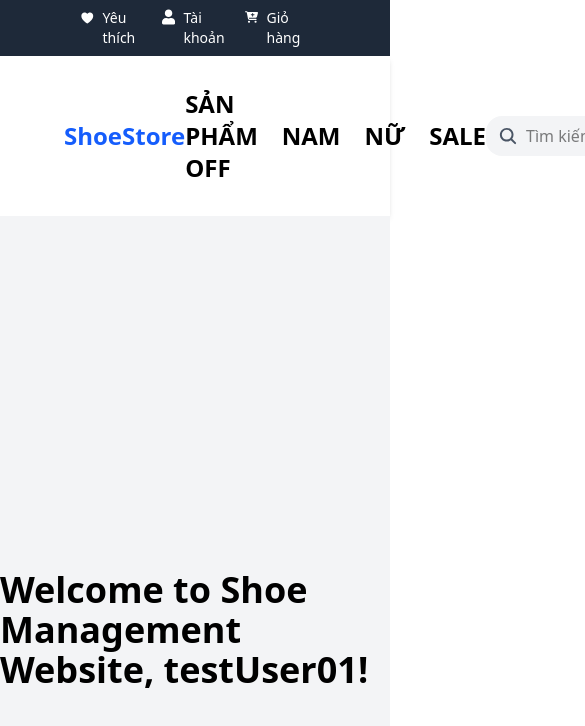
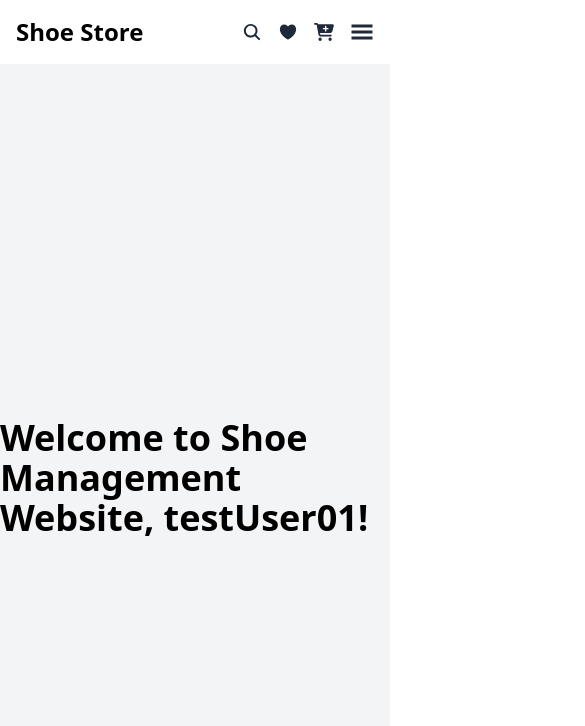
Before and after one commit to mrDanh11/Ecommerce_ShoeStore, a React (Vite) app in the folder frontend/: page / in a window 390 px wide. Shown: the top 726 px of the page, 585 px wide, since content can reach past the window. Built offline with nearby package versions, Linux system fonts and the light colour scheme.

Commit message:
Responsive navbar and topbar, modify minicart (not yet finished)

```diff
--- a/frontend/src/components/Minicart.jsx
+++ b/frontend/src/components/Minicart.jsx
@@ -1,8 +1,7 @@
 import imgTorpedo from '../assets/Pro_ALP2401_1.jpg';
 import imgToro from '../assets/Pro_AV00205_1.jpeg';
 import imgRobusto from '../assets/Pro_AV00214_1.jpg';
-import { FiTrash2 } from "react-icons/fi";
-import { useState } from 'react';
+import { TiDelete } from "react-icons/ti";
 
 const Minicart = () => {
   const cartItems = [
@@ -13,7 +12,7 @@ const Minicart = () => {
       color: 'Trắng',
       qty: 1,
       size: 8,
-      price: 42
+      price: 260000
     },
     {
       productId: 2,
@@ -22,7 +21,7 @@ const Minicart = () => {
       color: 'Xám',
       qty: 1,
       size: 9,
-      price: 42
+      price: 270000
     },
     {
       productId: 3,
@@ -31,28 +30,47 @@ const Minicart = () => {
       color: 'Đen',
       qty: 2,
       size: 10,
-      price: 72
+      price: 320000
     }
   ]
 
+  const subtotal = cartItems.reduce((sum, item) => sum + item.price * item.qty, 0)
+  const shipping = subtotal * 0.2
+
+  const toVND = (value) => {
+    value = value.toString().replace(/\./g, "");
+    const formatted = new Intl.NumberFormat("it-IT", {
+      style: "currency",
+      currency: "VND",
+      })
+      .format(value)
+      .replace("₫", "")
+      .trim();
+
+    return formatted;
+  }
+
   return (
-    <div className="absolute -right-5 top-5 w-96 bg-white rounded-xl shadow-lg z-50 p-6">
+    <div className="absolute -right-5 top-5 w-104 bg-white rounded-xl shadow-lg z-50 p-5">
       {/* Items */}
       <div className="space-y-4">
         {
           cartItems.map((product, index) => (
-            <div key={index} className="flex items-start space-x-4">
-              <img src={product.img} alt={product.name} className="w-22 h-22 object-cover rounded" />
-              <div className="flex-1">
+            <div key={index} className="flex items-center space-x-3">
+              <button className="text-gray-500 text-xl hover:text-gray-700 z-10 cursor-pointer">
+                <TiDelete className="h-7 w-7"/>
+              </button>
+              <img src={product.img} alt={product.name} className="w-26 h-full object-cover rounded" />
+              <div className="flex-1 ml-2">
                 <h4 className="font-semibold text-gray-700">{product.name}</h4>
                 <p className="text-xs text-gray-600">Màu: {product.color}<br/>Size: US {product.size}</p>
-                <div className="flex justify-center items-center rounded mt-3 w-fit">
-                  <button className="px-3 py-1 text-gray-700 bg-gray-100 hover:bg-gray-200">−</button>
+                <div className="flex justify-center items-center rounded mt-2 w-fit">
+                  <button className="px-3 py-1 text-gray-700 bg-gray-100 hover:bg-gray-200 cursor-pointer">−</button>
                   <span className="px-4 text-gray-800">{product.qty}</span>
-                  <button className="px-3 py-1 text-gray-700 bg-gray-100 hover:bg-gray-200">+</button>
+                  <button className="px-3 py-1 text-gray-700 bg-gray-100 hover:bg-gray-200 cursor-pointer">+</button>
                 </div>
               </div>
-              <div className="text-sm text-gray-800 font-bold">${product.price}</div>
+              <div className="text-sm text-gray-800 font-bold self-start">{toVND(product.price)}</div>
             </div>
           ))
         }
@@ -62,20 +80,20 @@ const Minicart = () => {
       <div className="border-t mt-4 pt-4 text-sm text-gray-800 font-bold">
         <div className="flex justify-between">
           <span>Tổng số tiền</span>
-          <span className="font-semibold">${cartItems.reduce((sum, item) => sum + item.price * item.qty, 0)}</span>
+          <span className="font-bold">{toVND(subtotal)}</span>
         </div>
         <div className="flex justify-between">
           <span>Phí vận chuyển</span>
-          <span className="text-green-600">FREE</span>
+          <span className="text-green-600">{toVND(shipping)}</span>
         </div>
       </div>
 
       {/* Buttons */}
       <div className="mt-6">
-        <button className="w-full bg-blue-500 hover:bg-blue-600 text-white py-2 rounded-lg text-sm font-semibold">
+        <button className="w-full bg-blue-500 hover:bg-blue-600 text-white py-2 rounded-lg text-sm font-semibold cursor-pointer">
           XEM GIỎ HÀNG
         </button>
-        <button className="w-full mt-2 bg-gray-200 hover:bg-gray-300 text-black py-2 rounded-lg text-sm font-semibold">
+        <button className="w-full mt-2 bg-gray-200 hover:bg-gray-300 text-black py-2 rounded-lg text-sm font-semibold cursor-pointer">
           THANH TOÁN
         </button>
       </div>
--- a/frontend/src/components/Navbar.jsx
+++ b/frontend/src/components/Navbar.jsx
@@ -1,43 +1,124 @@
-import { useState } from "react";
+import { useState, useEffect } from "react";
 import { Link } from "react-router-dom";
-import { IoSearch } from "react-icons/io5";
+import { IoSearch, IoHeart } from "react-icons/io5";
+import { FaCartPlus } from "react-icons/fa6";
+import { GiHamburgerMenu } from "react-icons/gi";
+import { FaArrowRight } from "react-icons/fa6";
 
 const Navbar = () => {
+  const [showSearch, setShowSearch] = useState(false);
   const [searchTerm, setSearchTerm] = useState("");
+  const [menuOpen, setMenuOpen] = useState(false);
 
-  const handleSearch = (e) => {
+  const handleSearchSubmit = (e) => {
     e.preventDefault();
-    // Xử lý tìm kiếm, có thể gọi API hoặc điều hướng
-    console.log("Searching for:", searchTerm);
+    console.log("Searching:", searchTerm);
   };
 
+  // Dùng để ẩn thanh search khi resize từ trạng thái mobile về tablet và desktop
+  useEffect(() => {
+    const handleResize = () => {
+      if (window.innerWidth >= 640) {
+        setShowSearch(false);
+      }
+    };
+    window.addEventListener("resize", handleResize);
+    handleResize();
+    return () => window.removeEventListener("resize", handleResize);
+  }, []);
+
+
   return (
-    <nav className="bg-white shadow-md px-16 py-8 flex justify-between items-center">
-      {/* Left - Logo */}
-      <Link to="/" className="text-2xl font-bold text-blue-600">
-        ShoeStore
-      </Link>
+    <nav className="bg-white shadow-md px-4 md:px-12 lg:px-16 py-4 flex flex-col">
+      <div className="flex justify-between items-center">
+        {/* Logo */}
+        <Link to="/" className="text-2xl font-bold text-black">
+          Shoe Store
+        </Link>
 
-      {/* Center - Menu Links */}
-      <div className="space-x-6">
-        <Link to="#" className="text-black text-2xl font-bold hover:text-gray-600 uppercase">Sản phẩm</Link>
-        <Link to="#" className="text-black text-2xl font-bold hover:text-gray-600 uppercase">Nam</Link>
-        <Link to="#" className="text-black text-2xl font-bold hover:text-gray-600 uppercase">Nữ</Link>
-        <Link to="#" className="text-black text-2xl font-bold hover:text-gray-600 uppercase">Sale Off</Link>
+        {/* Menu links - desktop */}
+        <div className="hidden lg:flex space-x-6">
+          <Link to="#" className="text-black font-semibold hover:text-gray-600 uppercase">Sản phẩm</Link>
+          <Link to="#" className="text-black font-semibold hover:text-gray-600 uppercase">Nam</Link>
+          <Link to="#" className="text-black font-semibold hover:text-gray-600 uppercase">Nữ</Link>
+          <Link to="#" className="text-black font-semibold hover:text-gray-600 uppercase">Sale Off</Link>
+        </div>
+
+        {/* Right icons */}
+        <div className="flex space-x-4 items-center">
+          {/* Search form - desktop */}
+          <form
+            onSubmit={handleSearchSubmit}
+            className="relative hidden sm:block"
+          >
+            <button
+              type="submit"
+              className="absolute left-0 top-0 h-full px-3 flex items-center justify-center text-gray-600 text-xl focus:outline-none"
+              tabIndex={-1}
+              aria-label="Tìm kiếm"
+            >
+              <IoSearch className="cursor-pointer" />
+            </button>
+            <input
+              type="text"
+              value={searchTerm}
+              onChange={(e) => setSearchTerm(e.target.value)}
+              placeholder="Tìm kiếm"
+              className="bg-gray-100 pl-10 pr-3 py-2 rounded-2xl border-none focus:outline-none text-black"
+            />
+          </form>
+
+          {/* Search icon - mobile */}
+          <IoSearch
+            onClick={() => setShowSearch(!showSearch)}
+            className="text-xl cursor-pointer text-gray-800 block sm:hidden"
+          />
+
+          {/* Favorite - only mobile */}
+          <IoHeart className="text-xl cursor-pointer text-gray-800 lg:hidden" />
+
+          {/* Cart - only mobile */}
+          <FaCartPlus className="text-xl cursor-pointer text-gray-800 lg:hidden" />
+
+          {/* Hamburger - only mobile */}
+          <GiHamburgerMenu
+            onClick={() => setMenuOpen(!menuOpen)}
+            className="text-2xl text-gray-800 lg:hidden"
+          />
+        </div>
       </div>
 
-      {/* Right - Search*/}
-      <div className="flex items-center space-x-4 relative">
-        <form onSubmit={handleSearch} className="relative">
-          <IoSearch className="absolute left-3 top-1/2 -translate-y-1/2 text-gray-600 text-xl" />
-          <input type="text"
-          value={searchTerm}
-          onChange={(e) => setSearchTerm(e.target.value)}
-          placeholder="Tìm kiếm"
-          className="bg-gray-100 mr-2.5 pl-10 pr-3 py-2 rounded-2xl border-none focus:outline-none text-black" />
+      {/* Search bar */}
+      {showSearch && (
+        <form
+          onSubmit={handleSearchSubmit}
+          className="mt-4 flex items-center border border-gray-300 rounded overflow-hidden"
+        >
+          <input
+            type="text"
+            value={searchTerm}
+            onChange={(e) => setSearchTerm(e.target.value)}
+            placeholder="Tìm kiếm"
+            className="flex-1 px-4 py-2 focus:outline-none"
+          />
+          <button
+            type="submit"
+            className="cursor-pointer text-white px-4 py-2 h-fit"
+          >
+            <FaArrowRight className="text-black"/>
+          </button>
         </form>
-      </div>
+      )}
 
+      {/* Mobile menu */}
+      {menuOpen && (
+        <div className="mt-4 flex flex-col space-y-2 lg:hidden">
+          <Link to="#" className="text-black font-semibold">Sản phẩm</Link>
+          <Link to="#" className="text-black font-semibold">Nam</Link>
+          <Link to="#" className="text-black font-semibold">Nữ</Link>
+          <Link to="#" className="text-black font-semibold">Sale Off</Link>
+        </div>
+      )}
     </nav>
   );
 };
--- a/frontend/src/components/Topbar.jsx
+++ b/frontend/src/components/Topbar.jsx
@@ -5,41 +5,37 @@ import { FaUser } from "react-icons/fa";
 import { FaCartPlus } from "react-icons/fa6";
 import Minicart from './Minicart';
 
-
 const Topbar = () => {
   const [showMinicart, setShowMinicart] = useState(false);
 
   return (
-    <div className="bg-gray-800 text-white">
-      <div className="container mx-auto flex justify-end items-center py-2 px-20 space-x-4">
-        {/* Wish List */}
+    <div className="bg-gray-800 text-white hidden lg:flex justify-end items-center py-2 px-20 space-x-4">
+      {/* Yêu thích */}
       <Link to="/" className="flex space-x-2">
         <IoHeart className="h-5 w-5 text-white" />
         <span className="text-sm hover:text-blue-200">Yêu thích</span>
       </Link>
 
-        {/* User */}
+      {/* Tài khoản */}
       <Link to="/" className="flex space-x-2">
-          <FaUser className="h-4.5 w-4.5 text-white" />
+        <FaUser className="h-5 w-5 text-white" />
         <span className="text-sm hover:text-blue-200">Tài khoản</span>
       </Link>
 
-        {/* Cart Icon + Minicart*/}
+      {/* Giỏ hàng + Minicart */}
       <div
-          className="relative cursor-pointer"
+        className="relative"
         onMouseEnter={() => setShowMinicart(true)}
         onMouseLeave={() => setShowMinicart(false)}
       >
         <Link to="/" className="flex space-x-2">
-            <FaCartPlus className="h-4.5 w-4.5 text-white" />
+          <FaCartPlus className="h-5 w-5 text-white" />
           <span className="text-sm hover:text-blue-200">Giỏ hàng</span>
         </Link>
-
         {showMinicart && <Minicart />}
       </div>
     </div>
-    </div>
-  )
-}
+  );
+};
 
 export default Topbar
```
Lines whose indentation alone changed are shown as unchanged.
